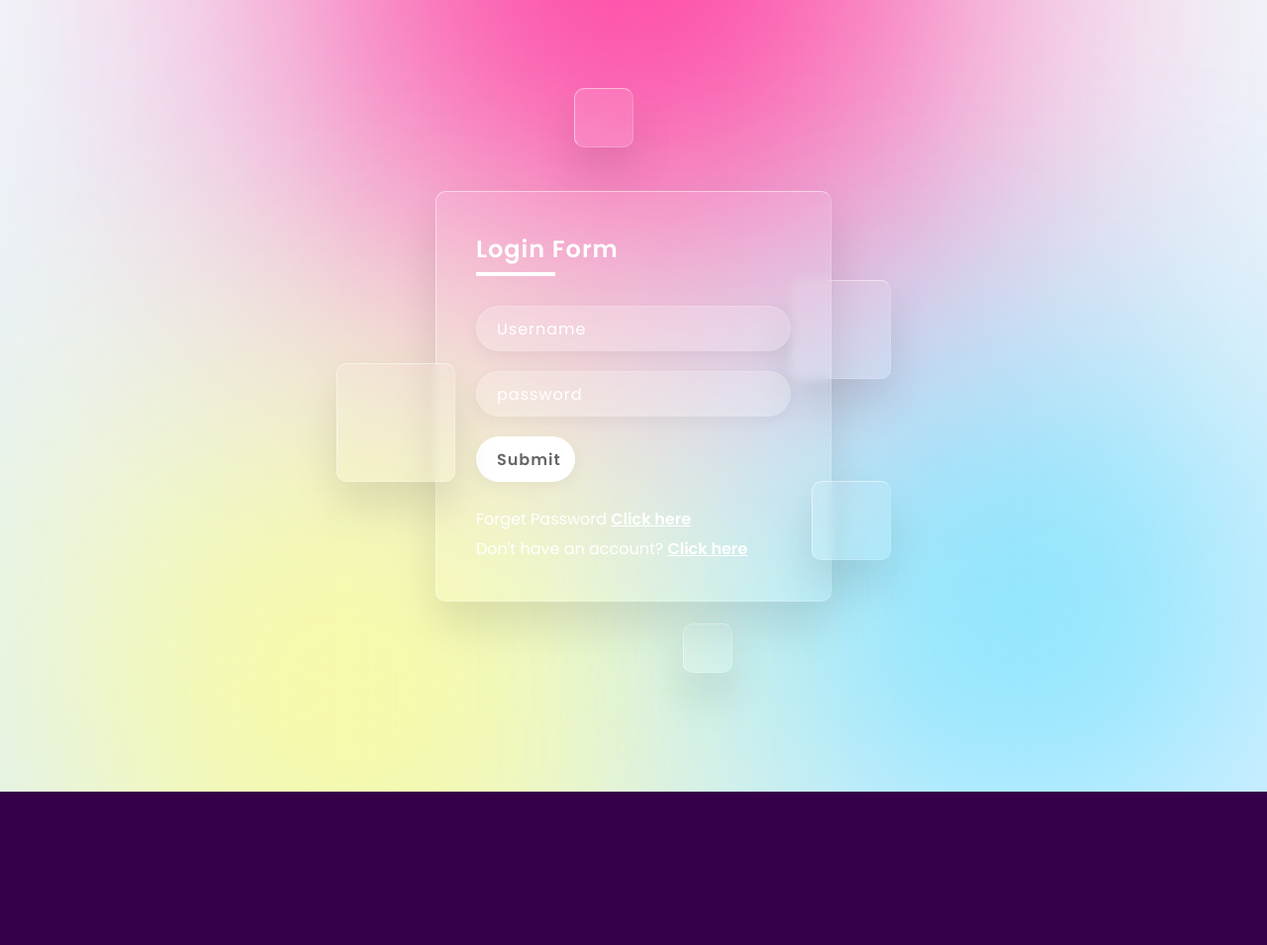
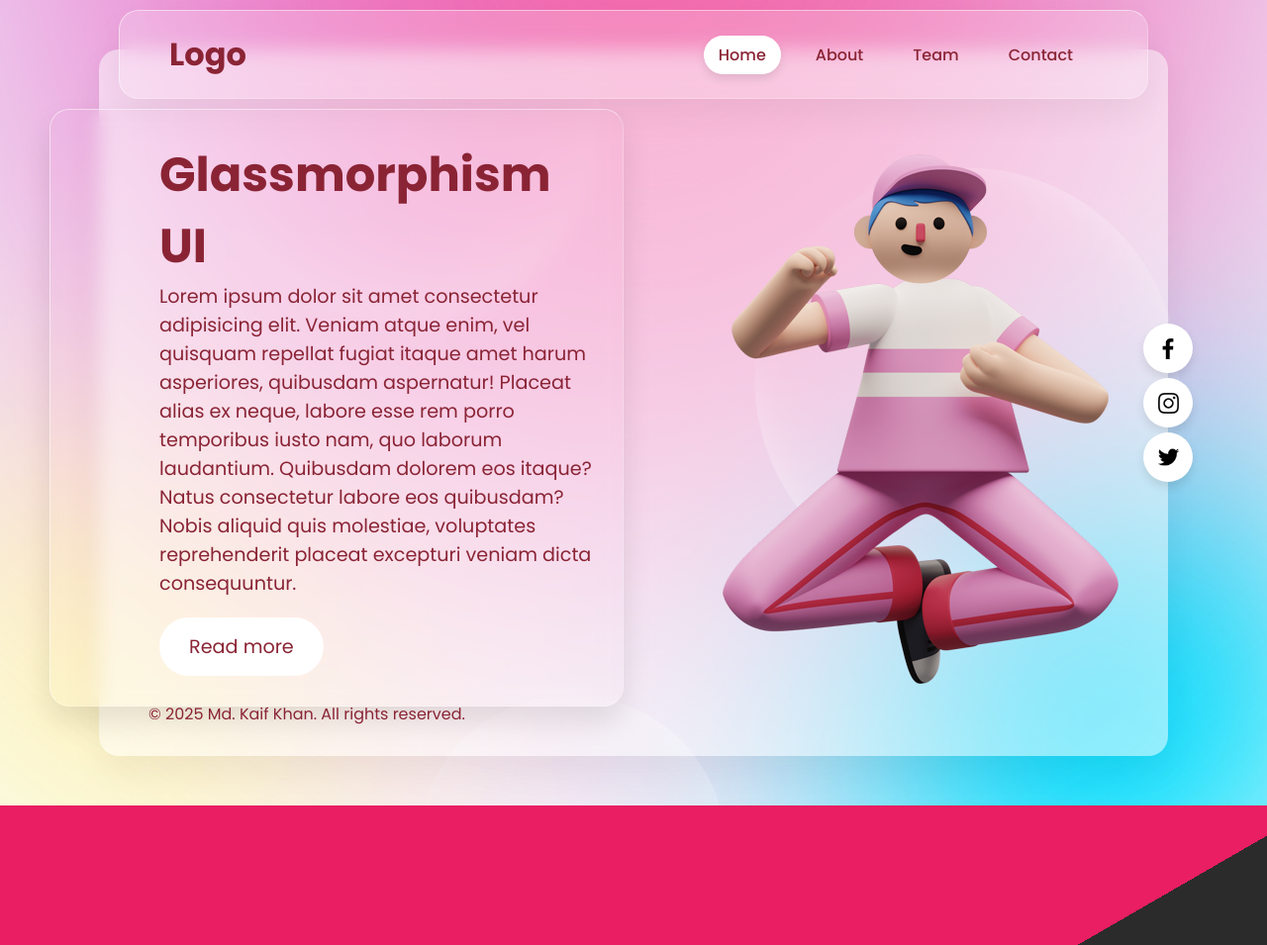
Before and after one commit to midikaif/Design-layouts, a plain HTML site: page Glassmorphism/index.html in a window 1280 px wide. Shown: the top 955 px of the page at 99% size. Drawn offline with Linux system fonts and the light colour scheme.

Commit message:
Added Hero section

```diff
--- a/Glassmorphism/index.html
+++ b/Glassmorphism/index.html
@@ -7,7 +7,106 @@
     <link rel="stylesheet" href="style.css" />
   </head>
   <body>
-    <!-- Login Page -->
+
+<!-- Hero -->
+     <section class="hero">
+      <div class="hero-container">
+        <header>
+          <a href="#" class="logo">Logo</a>
+          <ul>
+            <li><a href="#" class="active">Home</a></li>
+            <li><a href="#">About</a></li>
+            <li><a href="#">Team</a></li>
+            <li><a href="#">Contact</a></li>
+          </ul>
+        </header>
+        <div class="content">
+          <h2>Glassmorphism UI</h2>
+          <p>Lorem ipsum dolor sit amet consectetur adipisicing elit. Veniam atque enim, vel quisquam repellat fugiat itaque amet harum asperiores, quibusdam aspernatur! Placeat alias ex neque, labore esse rem porro temporibus iusto nam, quo laborum laudantium. Quibusdam dolorem eos itaque? Natus consectetur labore eos quibusdam? Nobis aliquid quis molestiae, voluptates reprehenderit placeat excepturi veniam dicta consequuntur.</p>
+          <a href="#">Read more </a>
+        </div>
+
+        <div class="hero-img">
+          <img src="images/character.png" alt="">
+        </div>
+
+        <div class="social">
+          <ul>
+            <li><a href="#"><img src="images/facebook.png" alt=""></a></li>
+            <li><a href="#"><img src="images/instagram.png" alt=""></a></li>
+            <li><a href="#"><img src="images/twitter.png" alt=""></a></li>
+          </ul>
+        </div>
+
+        <div class="copyright">
+          &copy; 2025 Md. Kaif Khan. All rights reserved.
+        </div>
+      </div>
+
+     </section>
+
+
+    <!-- Cards -->
+    <section class="cards">
+      <div class="cards-container">
+        <div class="card">
+          <div class="img-box">
+            <img
+              src="https://images.unsplash.com/photo-1742884857582-758c99f2f5cd?q=80&w=928&auto=format&fit=crop&ixlib=rb-4.1.0&ixid=M3wxMjA3fDB8MHxwaG90by1wYWdlfHx8fGVufDB8fHx8fA%3D%3D"
+              alt=""
+            />
+          </div>
+          <div class="content">
+            <h2>Card 1</h2>
+            <p>
+              Lorem ipsum dolor sit amet consectetur adipisicing elit. Dolore,
+              magnam necessitatibus iure tempora dolores minima hic illo odio
+              quis numquam natus ex eum illum nam explicabo fuga nihil cum autem
+              eius nisi.
+            </p>
+          </div>
+        </div>
+        <div class="card">
+          <div class="img-box">
+            <img
+              src="https://images.unsplash.com/photo-1759327718818-0cfee2207279?q=80&w=928&auto=format&fit=crop&ixlib=rb-4.1.0&ixid=M3wxMjA3fDB8MHxwaG90by1wYWdlfHx8fGVufDB8fHx8fA%3D%3D"
+              alt=""
+            />
+          </div>
+          <div class="content">
+            <h2>Card 2</h2>
+            <p>
+              Lorem ipsum dolor sit amet consectetur adipisicing elit. Dolore,
+              magnam necessitatibus iure tempora dolores minima hic illo odio
+              quis numquam natus ex eum illum nam explicabo fuga nihil cum autem
+              eius nisi.
+            </p>
+          </div>
+        </div>
+        <div class="card">
+          <div class="img-box">
+            <img
+              src="https://images.unsplash.com/photo-1742884857582-758c99f2f5cd?q=80&w=928&auto=format&fit=crop&ixlib=rb-4.1.0&ixid=M3wxMjA3fDB8MHxwaG90by1wYWdlfHx8fGVufDB8fHx8fA%3D%3D"
+              alt=""
+            />
+          </div>
+          <div class="content">
+            <h2>Card 3</h2>
+            <p>
+              Lorem ipsum dolor sit amet consectetur adipisicing elit. Dolore,
+              magnam necessitatibus iure tempora dolores minima hic illo odio
+              quis numquam natus ex eum illum nam explicabo fuga nihil cum autem
+              eius nisi.
+            </p>
+          </div>
+        </div>
+      </div>
+    </section>
+
+
+
+
+     <!-- Login Page -->
     <section class="glass-login">
       <div class="color"></div>
       <div class="color"></div>
@@ -85,61 +184,6 @@
       </div>
     </section>
 
-    <section class="cards">
-      <div class="cards-container">
-        <div class="card">
-          <div class="img-box">
-            <img
-              src="https://images.unsplash.com/photo-1742884857582-758c99f2f5cd?q=80&w=928&auto=format&fit=crop&ixlib=rb-4.1.0&ixid=M3wxMjA3fDB8MHxwaG90by1wYWdlfHx8fGVufDB8fHx8fA%3D%3D"
-              alt=""
-            />
-          </div>
-          <div class="content">
-            <h2>Card 1</h2>
-            <p>
-              Lorem ipsum dolor sit amet consectetur adipisicing elit. Dolore,
-              magnam necessitatibus iure tempora dolores minima hic illo odio
-              quis numquam natus ex eum illum nam explicabo fuga nihil cum autem
-              eius nisi.
-            </p>
-          </div>
-        </div>
-        <div class="card">
-          <div class="img-box">
-            <img
-              src="https://images.unsplash.com/photo-1759327718818-0cfee2207279?q=80&w=928&auto=format&fit=crop&ixlib=rb-4.1.0&ixid=M3wxMjA3fDB8MHxwaG90by1wYWdlfHx8fGVufDB8fHx8fA%3D%3D"
-              alt=""
-            />
-          </div>
-          <div class="content">
-            <h2>Card 2</h2>
-            <p>
-              Lorem ipsum dolor sit amet consectetur adipisicing elit. Dolore,
-              magnam necessitatibus iure tempora dolores minima hic illo odio
-              quis numquam natus ex eum illum nam explicabo fuga nihil cum autem
-              eius nisi.
-            </p>
-          </div>
-        </div>
-        <div class="card">
-          <div class="img-box">
-            <img
-              src="https://images.unsplash.com/photo-1742884857582-758c99f2f5cd?q=80&w=928&auto=format&fit=crop&ixlib=rb-4.1.0&ixid=M3wxMjA3fDB8MHxwaG90by1wYWdlfHx8fGVufDB8fHx8fA%3D%3D"
-              alt=""
-            />
-          </div>
-          <div class="content">
-            <h2>Card 3</h2>
-            <p>
-              Lorem ipsum dolor sit amet consectetur adipisicing elit. Dolore,
-              magnam necessitatibus iure tempora dolores minima hic illo odio
-              quis numquam natus ex eum illum nam explicabo fuga nihil cum autem
-              eius nisi.
-            </p>
-          </div>
-        </div>
-      </div>
-    </section>
 
     <script type="text/javascript" src="vanilla-tilt.js"></script>
     <script type="text/javascript">
--- a/Glassmorphism/style.css
+++ b/Glassmorphism/style.css
@@ -12,11 +12,13 @@
 /* -------------login------------------- */
 
 .glass-login {
+  position: relative;
   display: flex;
   justify-content: center;
   align-items: center;
   min-height: 100vh;
   background: linear-gradient(to bottom, #f1f4f9, #dff1ff);
+  overflow: hidden;
 }
 
 section .color {
@@ -537,3 +539,171 @@ section .color:nth-child(3) {
   opacity: 1;
   transform: translateY(40px) scale(1);
 }
+
+
+/*
+============================
+-------------Hero-----------
+============================
+*/
+
+.hero{
+  display: flex;
+  justify-content: center;
+  align-items: center;
+  min-height: 100vh;
+  background: url(images/bg2.jpg);
+  background-size: cover;
+  background-position: center;
+  background-attachment: fixed;
+  padding: 50px;
+}
+
+.hero-container{
+  position: relative;
+  width: calc(100% - 100px);
+  min-height: calc(100vh - 280px);
+  min-height: 300px;
+  background: rgba(255, 255, 255, 0.5);
+  box-shadow: 0 15px 35px rgba(0, 0, 0, 0.05);
+  border-radius: 20px;
+  display: flex;
+  justify-content: space-between;
+  align-items: center;
+  padding: 50px;
+}
+
+.hero-container header{
+  position: absolute;
+  top: -40px;
+  left: 20px;
+  right: 20px;
+  display: flex;
+  justify-content: space-between;
+  align-items: center;
+  padding: 20px 50px;
+  background: rgba(255, 255, 255, 0.2);
+  box-shadow: 0 15px 35px rgba(0, 0, 0, 0.05);
+  border-radius: 20px;
+  backdrop-filter: blur(10px);
+  border: 1px solid rgba(255, 255, 255, 0.25);
+  border-top: 1px solid rgba(255, 255, 255, 0.5);
+  border-left: 1px solid rgba(255, 255, 255, 0.5);
+}
+
+.hero-container header .logo{
+  color: #8a2435;
+  font-weight: 700;
+  text-decoration: none;
+  font-size: 2em;
+}
+
+.hero-container header ul{
+  display: flex;
+}
+
+.hero-container header ul li{
+  list-style: none;
+  margin: 0 10px;
+}
+
+.hero-container header ul li a{
+  text-decoration: none;
+  font-weight: 500;
+  color: #8a2435;
+  padding: 8px 15px;
+  border-radius: 25px;
+}
+
+.hero-container header ul li a:hover,
+.hero-container header ul li a.active{
+  background: #fff;
+  box-shadow: 0 5px 10px rgba(0, 0, 0, 0.1);
+}
+
+.hero-container .content{
+  transform: translateX(-100px);
+  max-width: 700px;
+  box-shadow: 0 15px 30px rgba(0, 0, 0, 0.1);
+  border-radius: 20px;
+  backdrop-filter: blur(10px);
+  border: 1px solid rgba(255, 255, 255, 0.25);
+  border-top: 1px solid rgba(255, 255, 255, 0.5);
+  border-left: 1px solid rgba(255, 255, 255, 0.5);
+  padding: 30px;
+  padding-left: 110px;
+  margin-top: 10px;
+}
+
+.hero-container .content h2{
+  font-size: 3em;
+  color: #8a2435;
+}
+
+.hero-container .content p{
+  font-size: 1.2em;
+  color: #8a2435;
+}
+
+.hero-container .content a{
+  display: inline-block;
+  padding: 15px 30px;
+  background: #fff;
+  color: #8a2435;
+  margin-top: 20px;
+  border-radius: 30px;
+  font-size: 1.2em;
+  text-decoration: none;
+}
+
+.hero-container .hero-img{
+  max-width: 400px;
+  animation: animate2 5s linear infinite;
+}
+
+@keyframes animate2{
+  0%,100%{
+    transform: translateY(20px);
+  }
+  50%{
+    transform: translateY(70px);
+  }
+}
+
+.hero-container .social{
+  position: absolute;
+  right: -25px;
+}
+
+.hero-container .social li{
+  list-style: none;
+}
+
+.hero-container .social li a{
+  text-decoration: none;
+  width: 50px;
+  height: 50px;
+  background: #fff;
+  display: flex;
+  justify-content: center;
+  align-items: center;
+  border-radius: 50%;
+  margin: 5px 0;
+  box-shadow: 0 5px 10px rgba(0, 0, 0, 0.1);
+}
+
+.hero-container .social li a img{
+  transform: scale(0.6);
+  transition: .5s;
+}
+
+.hero-container .social li:hover a img{
+  transform: scale(.6) rotate(360deg);
+}
+
+.hero-container .copyright{
+  position: absolute;
+  bottom: 30px;
+  left: 50px;
+  color: #8a2435;
+}
```
Also changed, not shown: Glassmorphism/images/bg2.jpg (added), Glassmorphism/images/character.png (added), Glassmorphism/images/facebook.png (added), Glassmorphism/images/instagram.png (added), Glassmorphism/images/twitter.png (added).
